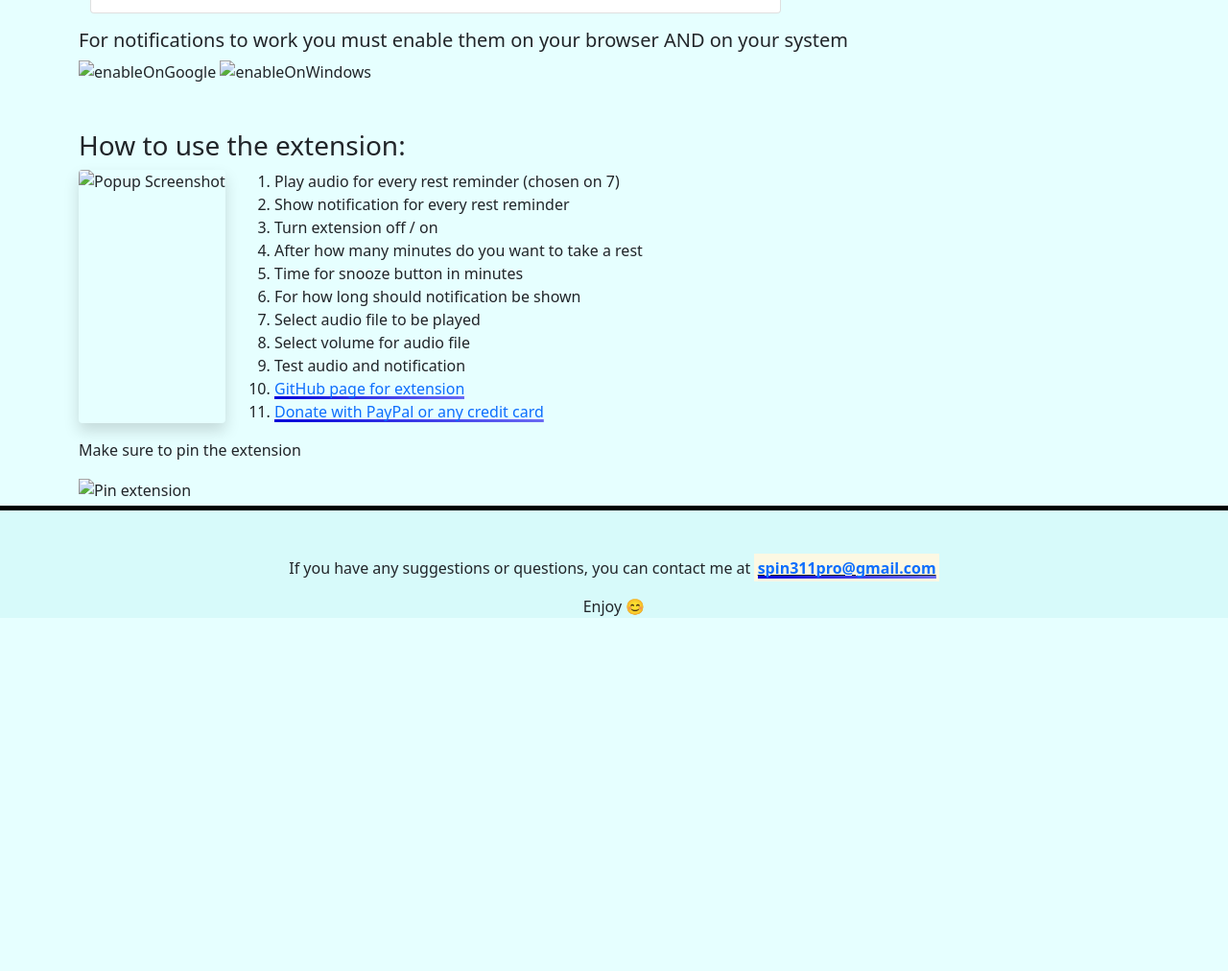
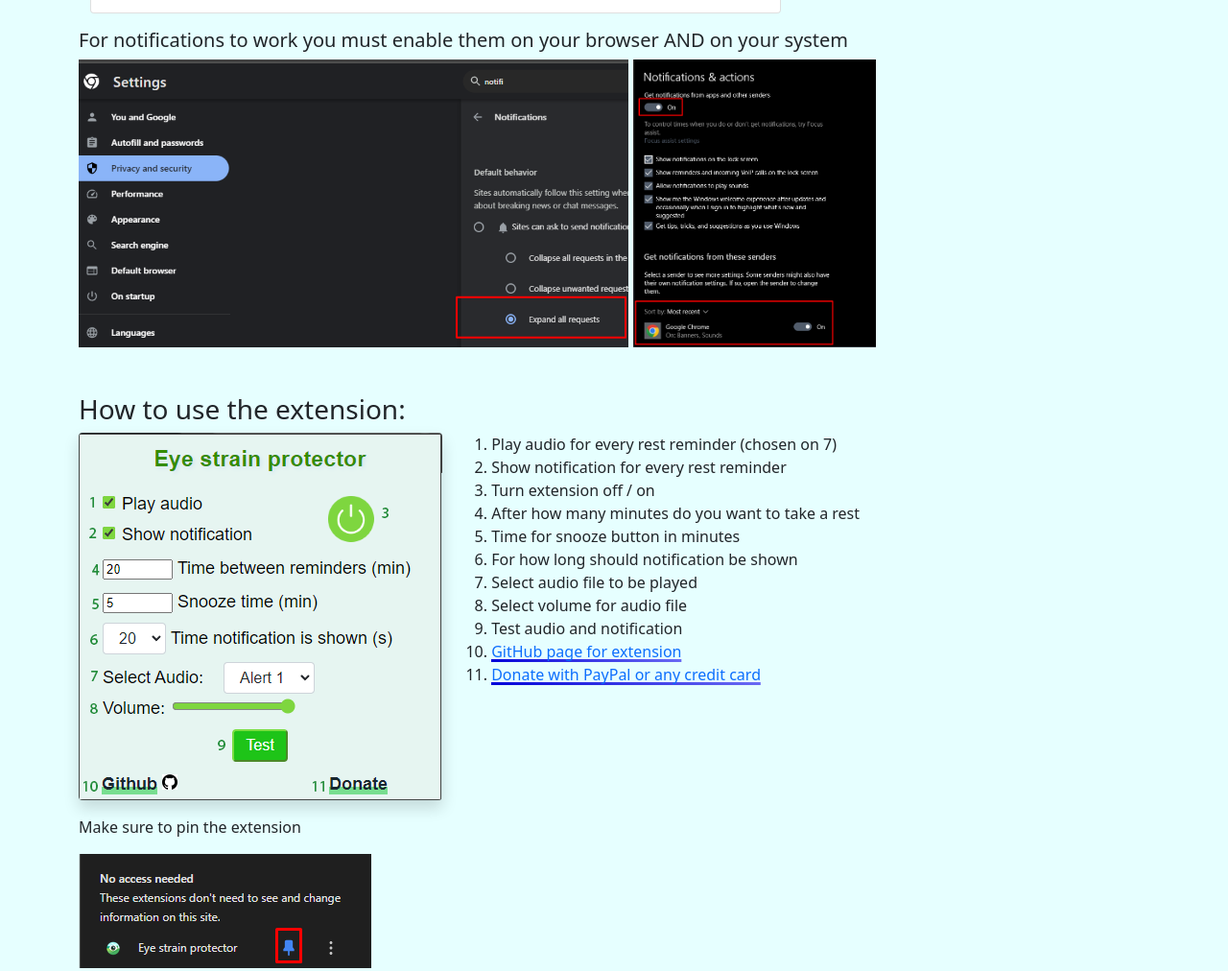
Before and after one commit to spin311/EyeStrainProtector, a browser extension: page docs/index.html in a window 1280 px wide. Shown: the part 655-1667 px from the top of the page at 96% size. Before the commit the page ends 1299 px from the top, so only its background shows below. Drawn offline with nearby package versions, Linux system fonts and the light colour scheme; the site is published under a folder, as on GitHub Pages, so addresses that start at the root find nothing; a script that the page names is missing.

Commit message:
index images gh pages

```diff
--- a/docs/index.html
+++ b/docs/index.html
@@ -42,14 +42,14 @@
     </div>
     <h5 class="mt-3">For notifications to work you must enable them on your browser AND on your system</h5>
     <div>
-        <img src="/docs./imgs/enableGoogle.png" alt="enableOnGoogle" class="activateImg">
-        <img src="/docs./imgs/enableWindows.png" alt="enableOnWindows" class="activateImg">
+        <img src="./imgs/enableGoogle.png" alt="enableOnGoogle" class="activateImg">
+        <img src="./imgs/enableWindows.png" alt="enableOnWindows" class="activateImg">
     </div>
 
     <div class="mt-5">
         <h3>How to use the extension:</h3>
         <div class="flex">
-            <img src="/docs/imgs/popup.png" class="img-fluid mb-3 shadow rounded" alt="Popup Screenshot">
+            <img src="./imgs/popup.png" class="img-fluid mb-3 shadow rounded" alt="Popup Screenshot">
             <ol>
                 <li>Play audio for every rest reminder (chosen on 7)</li>
                 <li>Show notification for every rest reminder</li>
@@ -69,7 +69,7 @@
     </div>
 
     <p>Make sure to pin the extension</p>
-    <img src="/docs/imgs/pin.png" alt="Pin extension">
+    <img src="./imgs/pin.png" alt="Pin extension">
 
 </div>
     <footer class="mt-1">
```
